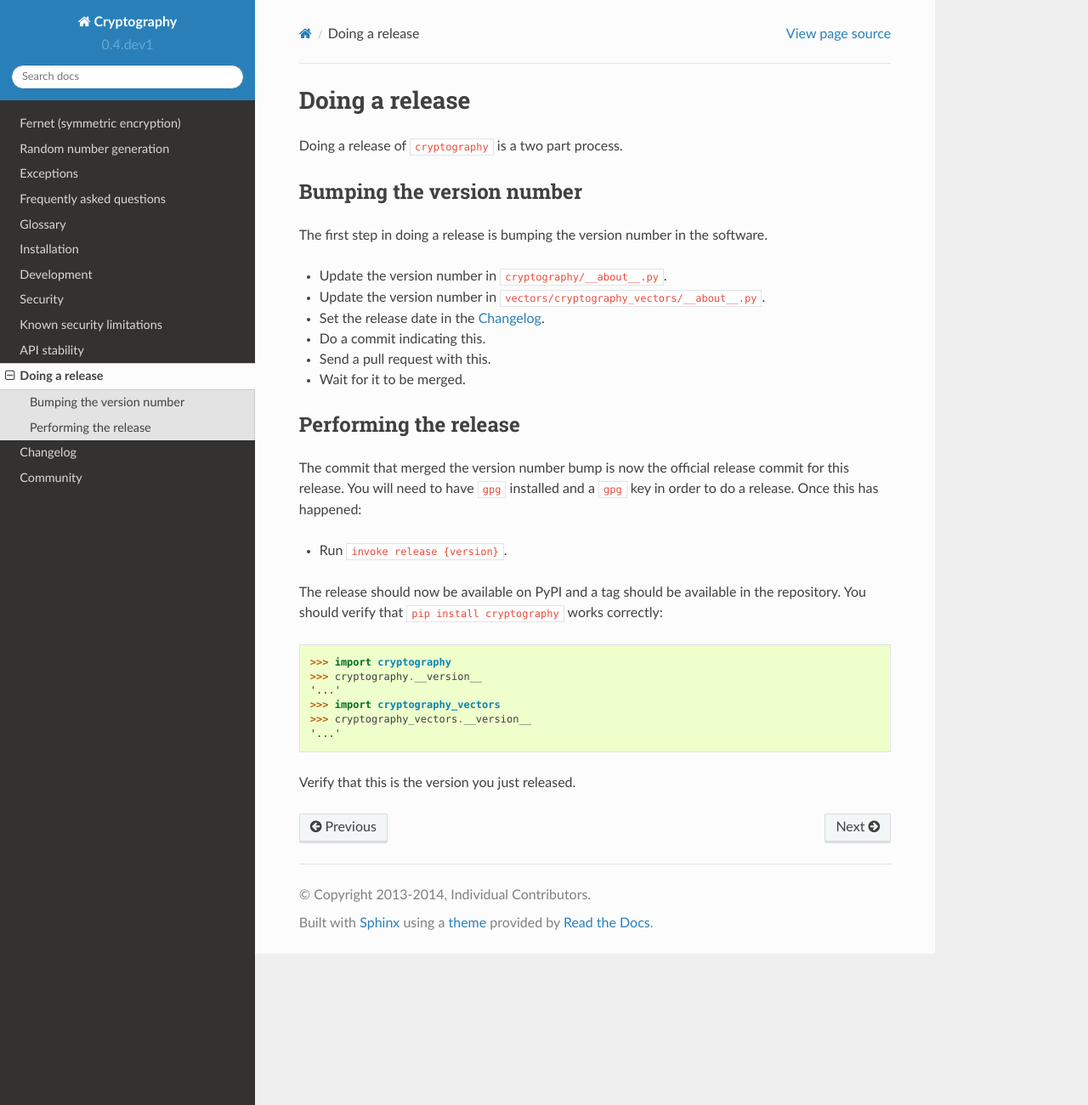
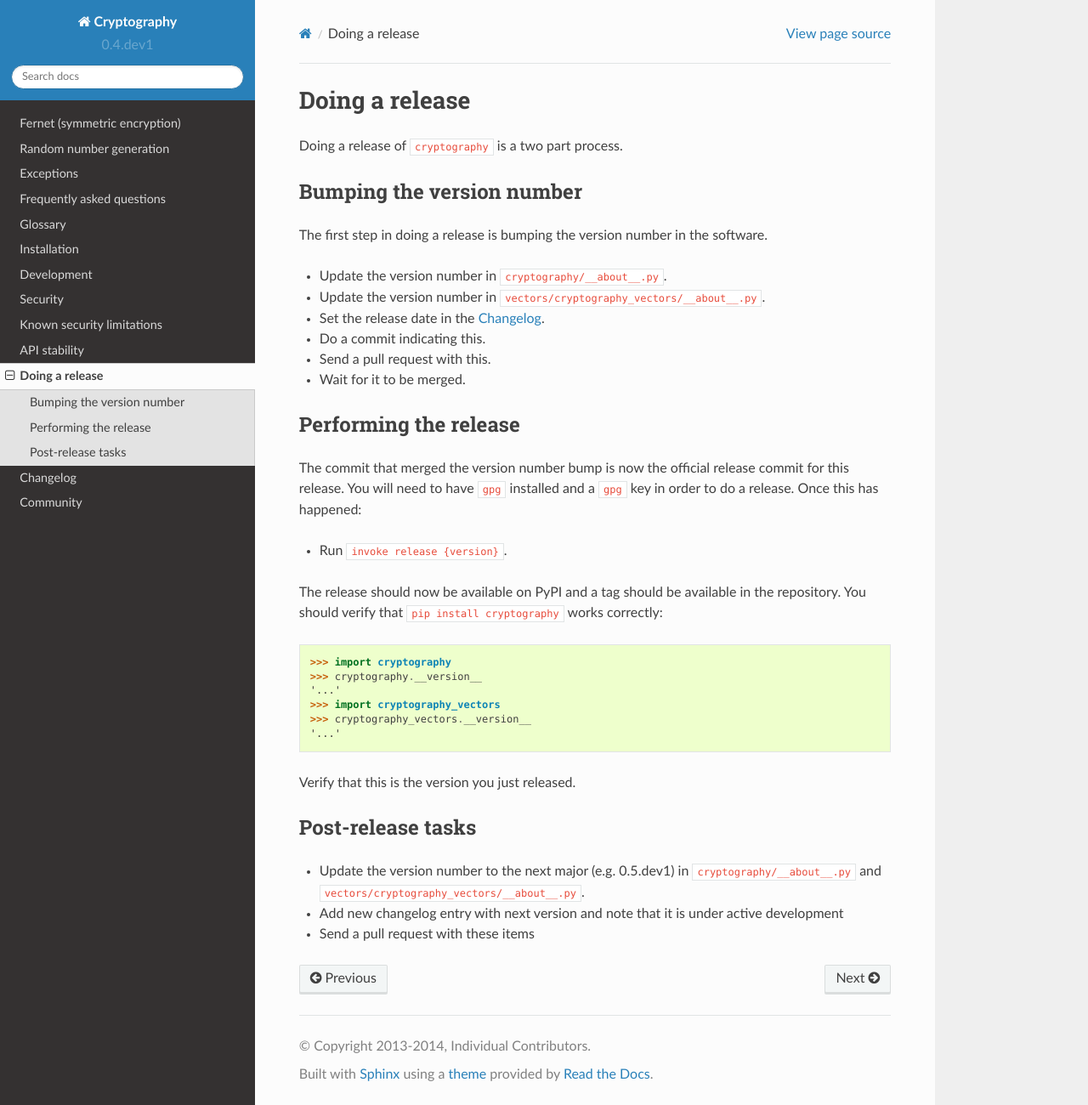
Before and after one commit to WebKing0121/cryptography, a Sphinx documentation site: the page built from docs/doing-a-release.rst, in a window 1280 px wide and 1300 px high. Shown: the whole window at 85% size. Built offline with Sphinx 7.4.7 and the Read the Docs theme 2.0.0, drawn with Linux system fonts in a browser that asks for light colours; pages that are not in the unit, such as notebooks, are missing from menus.

Commit message:
add new post-release tasks section to help release managers

```diff
--- a/docs/doing-a-release.rst
+++ b/docs/doing-a-release.rst
@@ -39,3 +39,13 @@ correctly:
     '...'
 
 Verify that this is the version you just released.
+
+Post-release tasks
+------------------
+
+* Update the version number to the next major (e.g. 0.5.dev1) in
+  ``cryptography/__about__.py`` and
+  ``vectors/cryptography_vectors/__about__.py``.
+* Add new changelog entry with next version and note that it is under active
+  development
+* Send a pull request with these items
```
